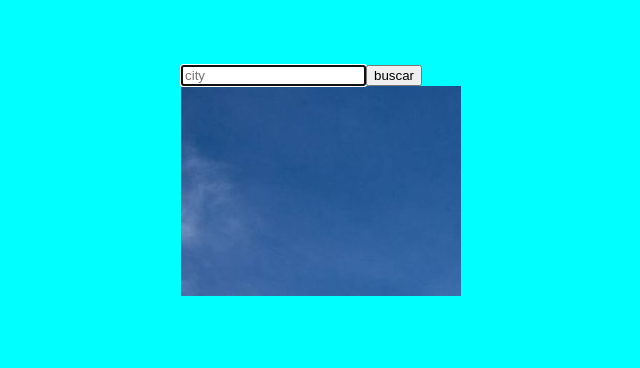
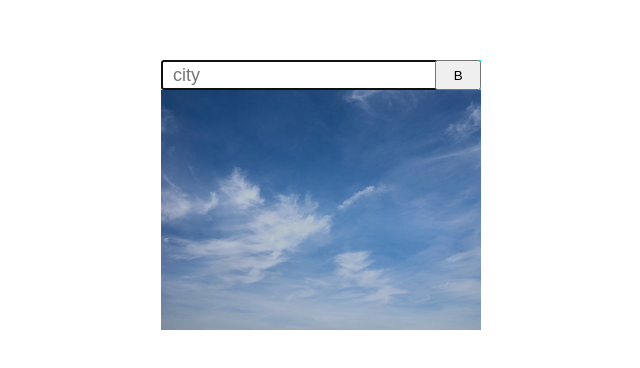
Before and after one commit to ferutizi/clima-app, a React (Create React App) app: page / in a window 1280 px wide. Shown: the part 220-588 px from the top of the page, without its empty margins (319-959 px from the left). Built offline with nearby package versions, Linux system fonts and the light colour scheme.

Commit message:
mejorando estilo

```diff
--- a/src/App.scss
+++ b/src/App.scss
@@ -1,10 +1,13 @@
 .card__container {
-    height: 100vh;
-    width: auto;
+    height: 15rem;
+    width: 20rem;
     background-color: aqua;
     display: flex;
-    flex-direction: column;
-    flex-wrap: nowrap;
+}
+
+.App {
+    height: 100vh;
+    display: flex;
+    align-items: center;
     justify-content: center;
-    align-items: center;
 }
--- a/src/components/Card.jsx
+++ b/src/components/Card.jsx
@@ -2,7 +2,7 @@ import './Card.scss';
 
 const Card = ({ location }) => {
     return(
-        <div className="city__card">
+        <div className="city__results">
             <h3>{location.name} - {location.sys?.country}</h3>
             <div>
                 <p>minima:{location.main?.temp_min}</p>
--- a/src/components/Card.scss
+++ b/src/components/Card.scss
@@ -1,13 +1,25 @@
 .city__card {
     width: 100%;
-    background-image: url('../img/sky.jpg');
     background-color: rgba(0,0,0,0.0);
 }
 
-.city__card h3 {
-    margin: 0;
+.city__results {
+    position: relative;
+    top: -210px;
 }
 
 .card__img {
-    opacity: 0;
+    width: 100%;
+    filter: brightness(0.8);
+    z-index: 0;
 }
+
+.city__results {
+    h3 {
+        text-align: center;
+    }
+
+    div {
+        padding: 10px;
+    }
+}
--- a/src/components/Formulario.jsx
+++ b/src/components/Formulario.jsx
@@ -1,3 +1,4 @@
+import './Formulario.scss';
 import useFormulario from "../hooks/useFormulario"
 
 const Formulario = ({ setCity }) => {
@@ -13,8 +14,9 @@ const Formulario = ({ setCity }) => {
     }
 
     return(
-        <form onSubmit={handleSubmit}>
+        <form onSubmit={handleSubmit} className="card__form">
           <input
+            className="card__input"
             name="name"
             type="text"
             placeholder="city"
@@ -23,7 +25,7 @@ const Formulario = ({ setCity }) => {
             autoFocus
           >
           </input>
-          <button type="submit">buscar</button>
+          <button type="submit" className="card__button">B</button>
         </form>
     )
 }
--- /dev/null
+++ b/src/components/Formulario.scss
@@ -0,0 +1,12 @@
+.card__form {
+    width: 100%;
+    height: 30px;
+    display: grid;
+    grid-template-columns: 6fr 1fr;
+}
+
+.card__input {
+    width: 100%;
+    padding-left: 10px;
+    font-size: 18px;
+}
--- a/src/components/PintarDatos.jsx
+++ b/src/components/PintarDatos.jsx
@@ -1,3 +1,4 @@
+import './PintarDatos.scss';
 import { useEffect } from "react";
 import { useState } from "react";
 import Card from "./Card";
@@ -28,15 +29,13 @@ const PintarDatos = ({ city }) => {
     }
 
     return(
-        <>
+        <div className="city__card" >
+        <img className="card__img" src={require('../img/sky.jpg')} />
             {location.name
                 ? <Card location={location} />
-                :
-                    <div className="city__card" style={{maxHeight: '210px', width: 'auto'}}>
-                        <img className="card__img" src={require('../img/sky.jpg')} style={{maxHeight: '210px', width: 'auto'}} />
-                    </div>
+                : null
             }
-        </>
+        </div>
     )
 }
 
--- /dev/null
+++ b/src/components/PintarDatos.scss
@@ -0,0 +1,8 @@
+.city__card h3 {
+    margin: 0;
+}
+
+.card__img {
+    width: 100%;
+    filter: brightness(0.8);
+}
```
